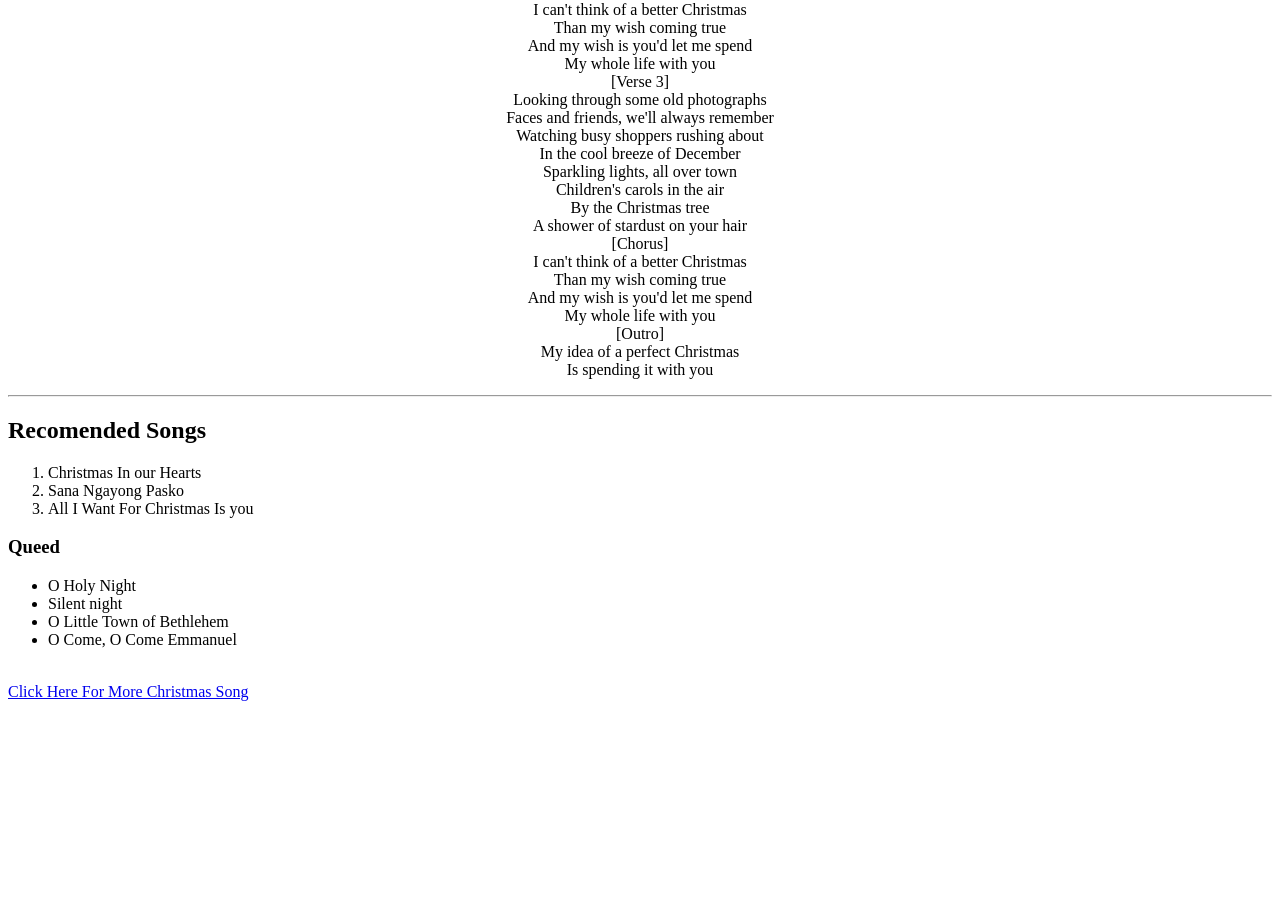
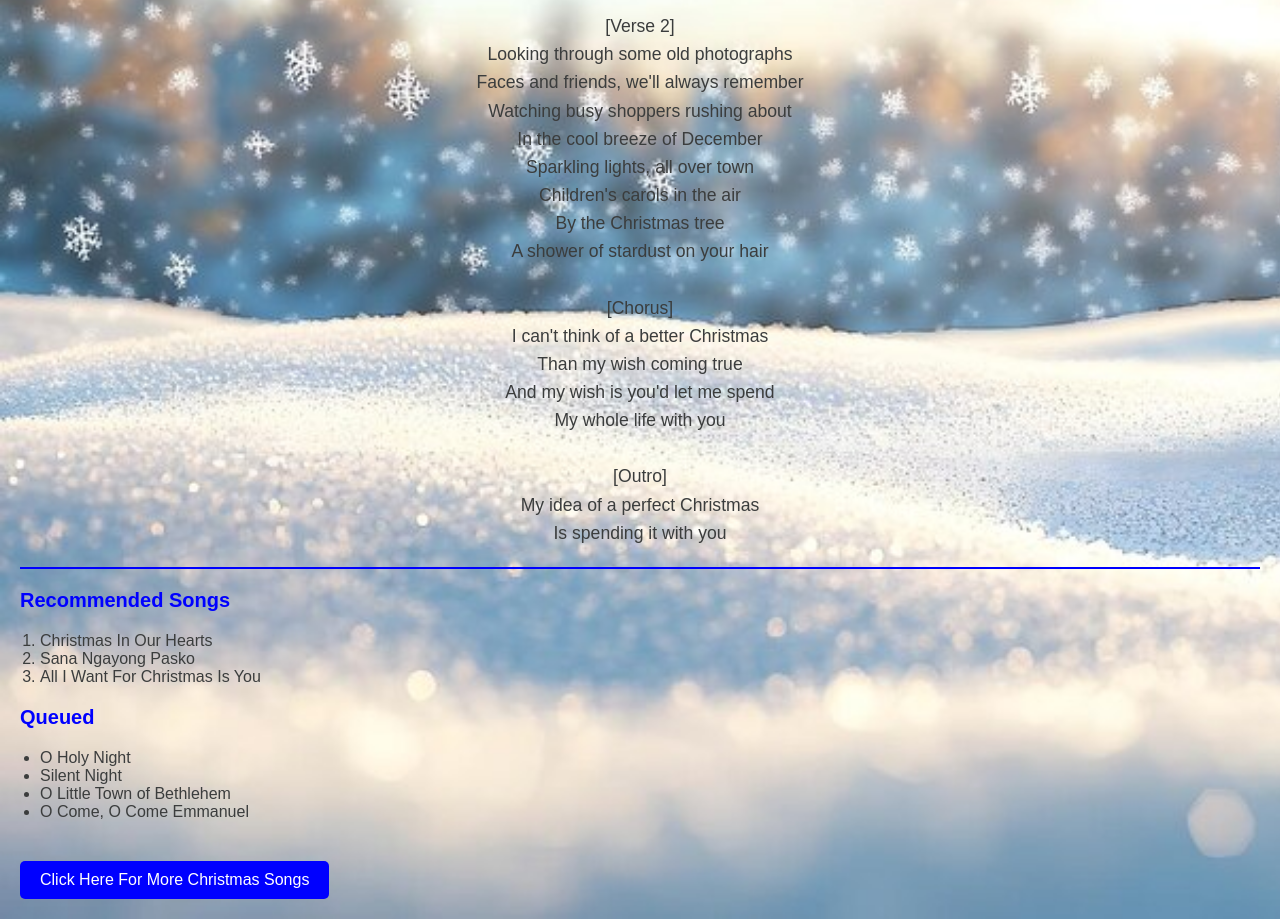
Before and after one commit to Isaiah0804/HTML, a plain HTML site: page index.html in a window 1280 px wide. Shown: the part 403-1322 px from the top of the page. Before the commit the page ends 1112 px from the top, so only its background shows below. Drawn offline with Linux system fonts and the light colour scheme.

Commit message:
Add files via upload

```diff
--- a/index.html
+++ b/index.html
@@ -3,33 +3,129 @@
 <head>
   <meta charset="UTF-8">
   <meta name="viewport" content="width=device-width, initial-scale=1.0">
-    <title>Christmas song</title>
+  <title>Christmas Song</title>
+  <style>
+    body {
+      background-image: url(snow.jpeg);
+      background-repeat: no-repeat;
+      background-size: cover;
+      font-family: Arial, sans-serif;
+      background-color: #f9f9f9;
+      margin: 0;
+      padding: 20px;
+    }
+
+    h1 {
+      text-align: center;
+      color: blue;
+      font-size: 2.5em;
+      margin-bottom: 10px;
+    }
+
+    p {
+      text-align: center;
+      font-size: 1.1em;
+      color: #3b3d3d;
+      line-height: 1.6;
+      margin: 20px auto;
+      max-width: 800px;
+    }
+
+    h2, h3 {
+      color: blue;
+      font-size: 20px;
+    }
+
+    ol, ul {
+      max-width: 600px;
+      margin: 20px;
+      padding: 0;
+      list-style-position: outside;
+      color: #3b3d3d;
+    }
+
+    ol li, ul li {
+    text-align: left;
+    }
+
+    hr {
+      border: 0;
+      height: 2px;
+      background: blue;
+      margin: 20px 0;
+    }
+
+    a {
+      display: inline-block;
+      margin-top: 20px;
+      padding: 10px 20px;
+      background-color: blue;
+      color: white;
+      text-decoration: none;
+      border-radius: 5px;
+      transition: background-color 0.3s ease;
+    }
+
+    a:hover {
+      background-color: #45a049;
+    }
+
+    ol li:hover, ul li:hover {
+      color: blue;
+
+    }
+
+  </style>
+</head>
 <body>
 
-     <H1 style="text-align:center;">Perfect Christmas Lyrics</H1>
+  <h1>Perfect Christmas Lyrics</h1>
   <hr>
-     <p style="text-align: center;">[Verse 1]<br> My idea of a perfect Christmas<br> Is to spend it with you In a party or dinner for two<br> Anywhere would do<br> Celebrating the yuletide season Always lights up our lives<br> Simple pleasures are made special too<br>When they're shared with you <br>[Verse 2]<br>Looking through some old photographs<br>Faces and friends, we'll always remember<br>Watching busy shoppers rushing about<br>In the cool breeze of December<br>Sparkling lights, all over town<br>Children's carols in the air<br>By the Christmas tree<br>A shower of stardust on your hair<br>[Chorus]<br>I can't think of a better Christmas<br>Than my wish coming true<br>And my wish is you'd let me spend<br>My whole life with you<br>[Verse 3]<br>Looking through some old photographs<br>Faces and friends, we'll always remember<br>Watching busy shoppers rushing about<br>In the cool breeze of December<br>Sparkling lights, all over town<br>Children's carols in the air<br>By the Christmas tree<br>A shower of stardust on your hair<br>[Chorus]<br>I can't think of a better Christmas<br>Than my wish coming true<br>And my wish is you'd let me spend<br>My whole life with you<br>[Outro]<br>My idea of a perfect Christmas<br>Is spending it with you<br>
+  <p>[Verse 1]<br>
+    My idea of a perfect Christmas<br>
+    Is to spend it with you <br>
+    In a party or dinner for two<br>
+    Anywhere would do<br>
+    Celebrating the yuletide season<br>
+    Always lights up our lives<br>
+    Simple pleasures are made special too<br>
+    When they're shared with you <br><br>
+    [Verse 2]<br>
+    Looking through some old photographs<br>
+    Faces and friends, we'll always remember<br>
+    Watching busy shoppers rushing about<br>
+    In the cool breeze of December<br>
+    Sparkling lights, all over town<br>
+    Children's carols in the air<br>
+    By the Christmas tree<br>
+    A shower of stardust on your hair<br><br>
+    [Chorus]<br>
+    I can't think of a better Christmas<br>
+    Than my wish coming true<br>
+    And my wish is you'd let me spend<br>
+    My whole life with you<br><br>
+    [Outro]<br>
+    My idea of a perfect Christmas<br>
+    Is spending it with you<br>
   </p>
   <hr>
 
-    <h2>Recomended Songs</h2>
+  <h2>Recommended Songs</h2>
   <ol>
-       <li>Christmas In our Hearts</li>
+    <li>Christmas In Our Hearts</li>
     <li>Sana Ngayong Pasko</li>
-       <li>All I Want For Christmas Is you</li>
+    <li>All I Want For Christmas Is You</li>
   </ol>
 
-   <h3>Queed</h3>
-
+  <h3>Queued</h3>
   <ul>
     <li>O Holy Night</li>
-    <li>Silent night</li>
+    <li>Silent Night</li>
     <li>O Little Town of Bethlehem</li>
     <li>O Come, O Come Emmanuel</li>
-   </ul><br>
+  </ul>
 
-   <a href="https://www.youtube.com/watch?v=IAxCrCArsEk">Click Here For More Christmas Song</a>
-
+  <a href="https://www.youtube.com/watch?v=wYlx__x_Do0" target="_blank">Click Here For More Christmas Songs</a>
 
 </body>
-</head>
+</html>
```
Also changed, not shown: snow.jpeg (added). Lines whose indentation alone changed are shown as unchanged.
